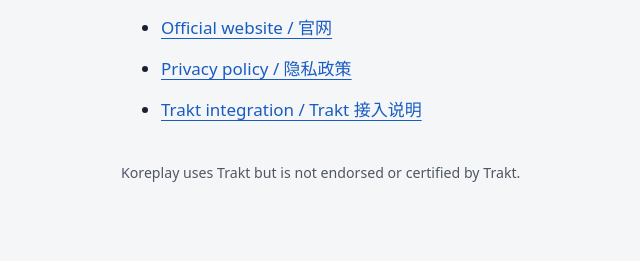
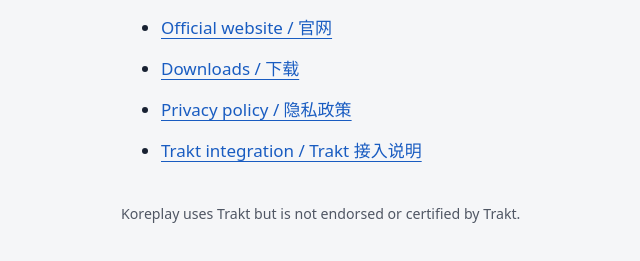
Before and after one commit to ingriddaleusag-dotcom/ingriddaleusag-dotcom.github.io, a plain HTML site: page index.html in a window 1280 px wide. Shown: the part 277-538 px from the top of the page, without its empty margins (189-829 px from the left). Drawn offline with Linux system fonts and the light colour scheme.

Commit message:
Update Koreplay Android domain association

```diff
--- a/index.html
+++ b/index.html
@@ -19,6 +19,7 @@
     <p>An Android media client for phones and tablets.<br><span lang="zh-CN">面向 Android 手机和平板的媒体客户端。</span></p>
     <ul>
       <li><a href="/Koreplay-site/">Official website / 官网</a></li>
+      <li><a href="https://github.com/ingriddaleusag-dotcom/Koreplay-site/releases/latest">Downloads / 下载</a></li>
       <li><a href="/Koreplay-site/privacy/">Privacy policy / 隐私政策</a></li>
       <li><a href="/Koreplay-site/trakt/">Trakt integration / Trakt 接入说明</a></li>
     </ul>
```
Also changed, not shown: 1 other file.
